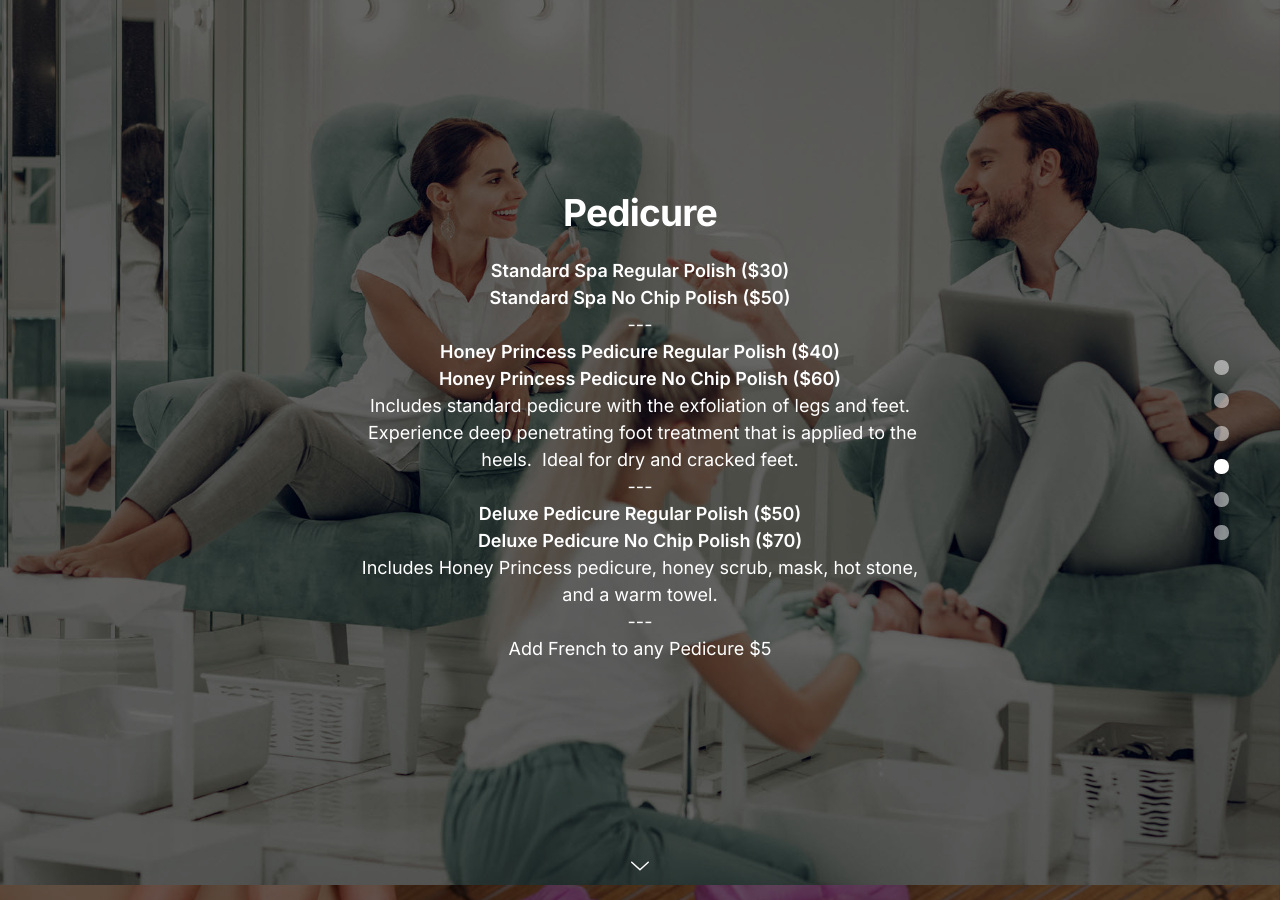
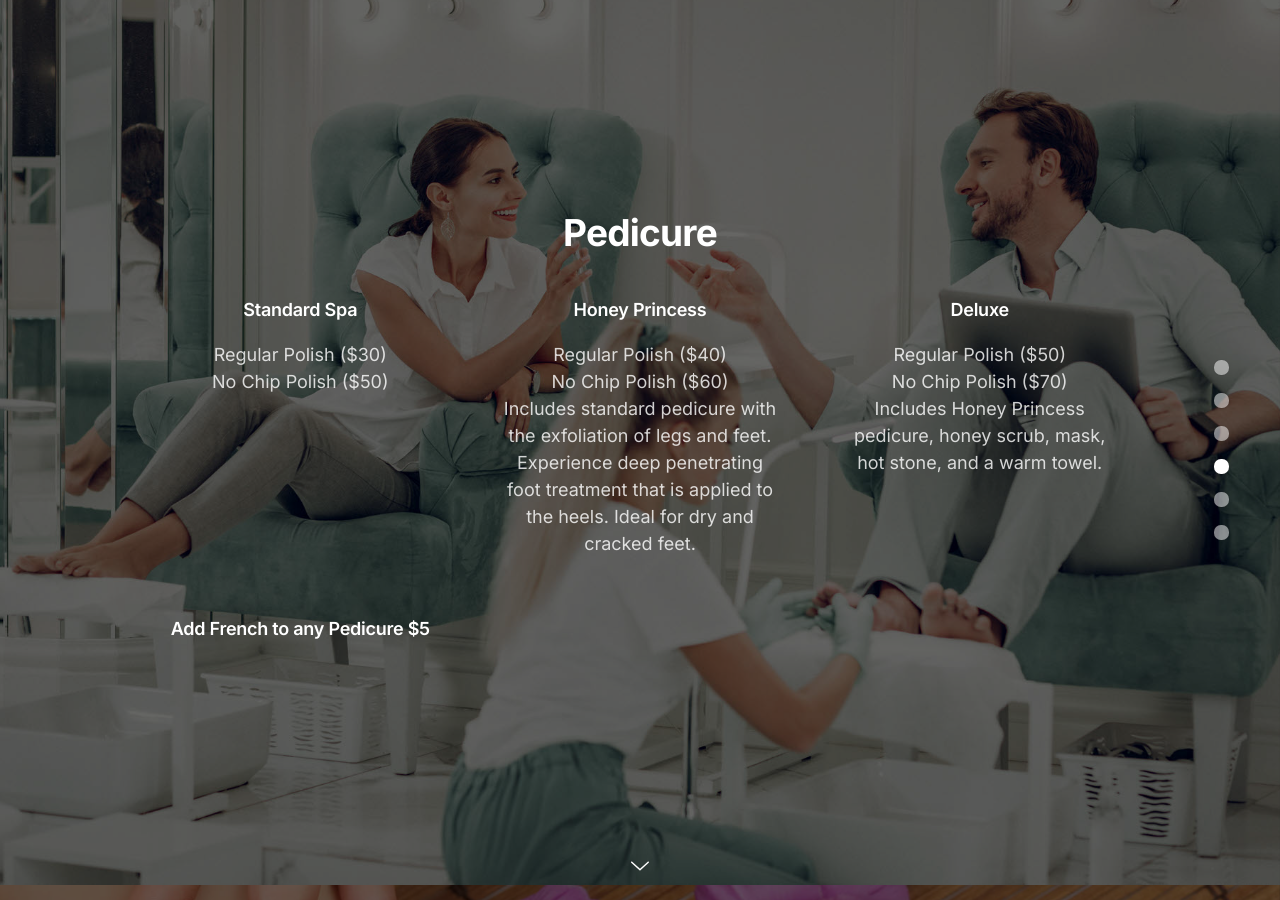
Before and after one commit to love-nails/love-nails.github.io, a Jekyll site: the page built from index.html, in a window 1280 px wide and 900 px high, scrolled down 2715 px. Built offline with Jekyll 4.4.1, drawn with Linux system fonts in a browser that asks for light colours.

Commit message:
Update index.html

```diff
--- a/index.html
+++ b/index.html
@@ -181,36 +181,61 @@ robots: index,follow
 
         <div class="fix-7-12">
             <h2 class="smaller margin-bottom-2 ae-1">Pedicure</h2>
-          <p class="large ae-2"><span class="opacity-8">
-              <div class="fix-6-12">
+            <p></p>
+        </div>
+
+          <div class="fix-10-12 margin-top-4">
+            <ul class="flex flex-49 later equal">
+              <li class="col-4-12">
+                <div class="fix-3-12">
                   <div class="ae-5">
-                  <ul>
-                    <li><strong>Standard Spa Regular Polish ($30)</strong></li>
-                    <li><strong>Standard Spa No Chip Polish ($50)</strong></li>
-                    <li>---</li>
-                    <li><strong>Honey Princess Pedicure Regular Polish ($40)</strong></li>
-                    <li><strong>Honey Princess Pedicure No Chip Polish ($60)<br></strong>
-                      <ul>
-                        <li>Includes standard pedicure with the exfoliation of legs and feet. &nbsp;Experience deep
-                          penetrating foot treatment that is applied to the heels. &nbsp;Ideal for dry and cracked feet.
+                    <p><b>Standard Spa</b></p>
+                    <p>
+                    <ul class="opacity-8">
+                      <li>Regular Polish ($30)</li>
+                      <li>No Chip Polish ($50)</li>
+                    </ul>
+                    </p>
+                  </div>
+              </li>
+              <li class="col-4-12">
+                <div class="fix-3-12 ae-4">
+                  <div class="ae-6">
+                    <p><b>Honey Princess</b></p>
+                    <p>
+                    <ul class="opacity-8">
+                      <li>Regular Polish ($40)</li>
+                      <li>No Chip Polish ($60)</li>
+                      <li>Includes standard pedicure with the exfoliation of legs and feet.  Experience deep penetrating foot treatment that is applied to the heels.  Ideal for dry and cracked feet.</li>
+                    </ul>
+                    </p>
+                  </div>
+              </li>
+              <li class="col-4-12">
+                <div class="fix-3-12 ae-5">
+                  <div class="ae-7">
+                    <p><b>Deluxe</b></p>
+                    <p>
+                    <ul class="opacity-8">
+                      <li>Regular Polish ($50)</li>
+                      <li>No Chip Polish ($70)</li>
+                      <li>Includes Honey Princess pedicure, honey scrub, mask, hot stone, and a warm towel.</li>
+                    </ul>
+                    </p>
+                  </div>
               </li>
             </ul>
+          </div>
+          <div class="fix-10-12 margin-top-4">
+            <ul class="flex flex-49 later equal">
+              <li class="col-4-12">
+                <div class="fix-3-12 ae-5">
+                  <div class="ae-7">
+                    <p><b>Add French to any Pedicure $5</b></p>
+                  </div>
               </li>
-                    <li>---</li>
-                    <li><strong>Deluxe Pedicure Regular Polish ($50)</strong></li>
-                    <li><strong>Deluxe Pedicure No Chip Polish ($70)<br></strong>
-                      <ul>
-                        <li>Includes Honey Princess pedicure, honey scrub, mask, hot stone, and a warm towel.</li>
-                      </ul>
-                    </li>
-                    <li>---</li>
-                    <li>Add French to any Pedicure $5</li>
             </ul>
           </div>
-              </div>
-            </span></p>
-        </div>
-
         </div>
       </div>
   </div>
```
Lines whose indentation alone changed are shown as unchanged.
